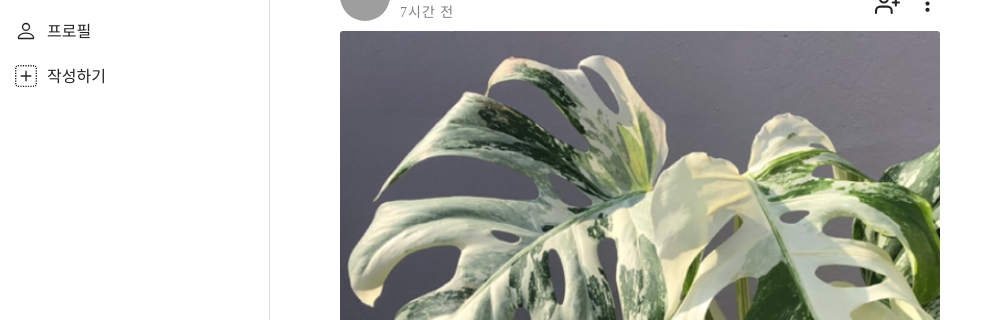
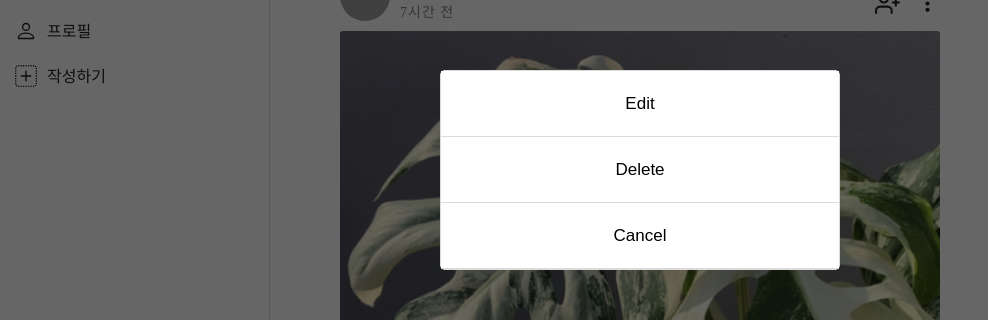
Before and after one commit to codestates-seb/seb41_main_019, a React (Create React App) app in the folder client/: page / in a window 1280 px wide. Both pictures are taken after a click on the icon 927 px from the left and 233 px from the top of the page. Shown: the part 230-550 px from the top of the page, without its empty margins (0-988 px from the left). Built offline with nearby package versions, Linux system fonts and the light colour scheme; grey boxes are pictures that could not be loaded; a web font is replaced by a local one.

Commit message:
Feat : feed menu modal 추가

```diff
--- a/client/src/components/Home/Feed.js
+++ b/client/src/components/Home/Feed.js
@@ -75,8 +75,7 @@ const StyledHeader = styled.div`
 `;
 
 
-const Feed = ({ handleModal }) => {
-
+const Feed = ({ handleModal, handleMenu }) => {
     const img = [ A, B ];
 
     return (
@@ -89,7 +88,7 @@ const Feed = ({ handleModal }) => {
                 </div>
                 <div className="icons">
                     <FiUserPlus />
-                    <BiDotsVerticalRounded />
+                    <BiDotsVerticalRounded onClick={handleMenu ? () => handleMenu(true) : null}/>
                 </div>
             </StyledHeader>
             {  img.length > 1
--- /dev/null
+++ b/client/src/components/Home/FeedModal.js
@@ -0,0 +1,48 @@
+import styled from "styled-components";
+import { useEffect } from "react";
+
+const Wrapper = styled.div`
+    display: flex;
+    flex-direction: column;
+    position: fixed;
+    top:50%;
+    left:50%;
+    transform:translate(-50%, -50%);
+    width: 400px;
+    height: 200px;
+    background-color: white;
+    z-index: 1000;
+    border: 1px solid #dbdbdb;
+    border-radius: 5px;
+
+    button {
+        height: 100%;
+        background-color: white;
+        border: 0;
+        border-bottom: 1px solid #dbdbdb;
+        font-size: 17px;
+        cursor: pointer;
+    }
+`;
+
+const FeedModal = ({ handleMenu }) => {
+    useEffect(() => {
+        document.getElementById("bg").addEventListener("click", () => {
+            handleMenu();
+        })
+    },[handleMenu])
+
+    const handleDelete = () => {
+        alert('게시글이 삭제되었습니다!')
+    }
+
+    return (
+        <Wrapper>
+            <button>Edit</button>
+            <button onClick={handleDelete}>Delete</button>
+            <button onClick={handleMenu}>Cancel</button>
+        </Wrapper>
+    )
+};
+
+export default FeedModal;
--- a/client/src/components/Home/Feeds.js
+++ b/client/src/components/Home/Feeds.js
@@ -8,13 +8,13 @@ const Wrapper = styled.section`
     justify-content: center;
 `
 
-const Feeds = ({ handleModal }) => {
+const Feeds = ({ handleModal, handleMenu }) => {
     const datas = new Array(10).fill(0);
 
     return (
         <Wrapper>
             {
-                datas.map((data,idx) => <Feed key={idx} handleModal={handleModal} />)
+                datas.map((data,idx) => <Feed key={idx} handleModal={handleModal} handleMenu={handleMenu} />)
             }
         </Wrapper>
     )
--- a/client/src/page/Home.js
+++ b/client/src/page/Home.js
@@ -2,6 +2,7 @@ import Recommends from "../components/Home/Recommends";
 import Feeds from "../components/Home/Feeds";
 import styled from "styled-components";
 import View from "../components/Home/View";
+import FeedModal from "../components/Home/FeedModal";
 import { useState } from "react";
 
 const StyledMain = styled.main`
@@ -16,18 +17,25 @@ const StyledMain = styled.main`
 
 const Home = ({ handleIsCovered }) => {
     const [modal, setModal] = useState(false);
+    const [menu, setMenu] = useState(false);
 
     const handleModal = () => {
         handleIsCovered();
         setModal(!modal);
     }
 
+    const handleMenu = () => {
+        handleIsCovered();
+        setMenu(!menu);
+    }
+
     return (
         <>
             {modal ? <View handleModal={handleModal} /> : null}
+            {menu ? <FeedModal handleMenu={handleMenu}/> : null}
             <StyledMain>
                 <Recommends />
-                <Feeds handleModal={handleModal}/>
+                <Feeds handleModal={handleModal} handleMenu={handleMenu}/>
             </StyledMain>
         </>
     )
```
